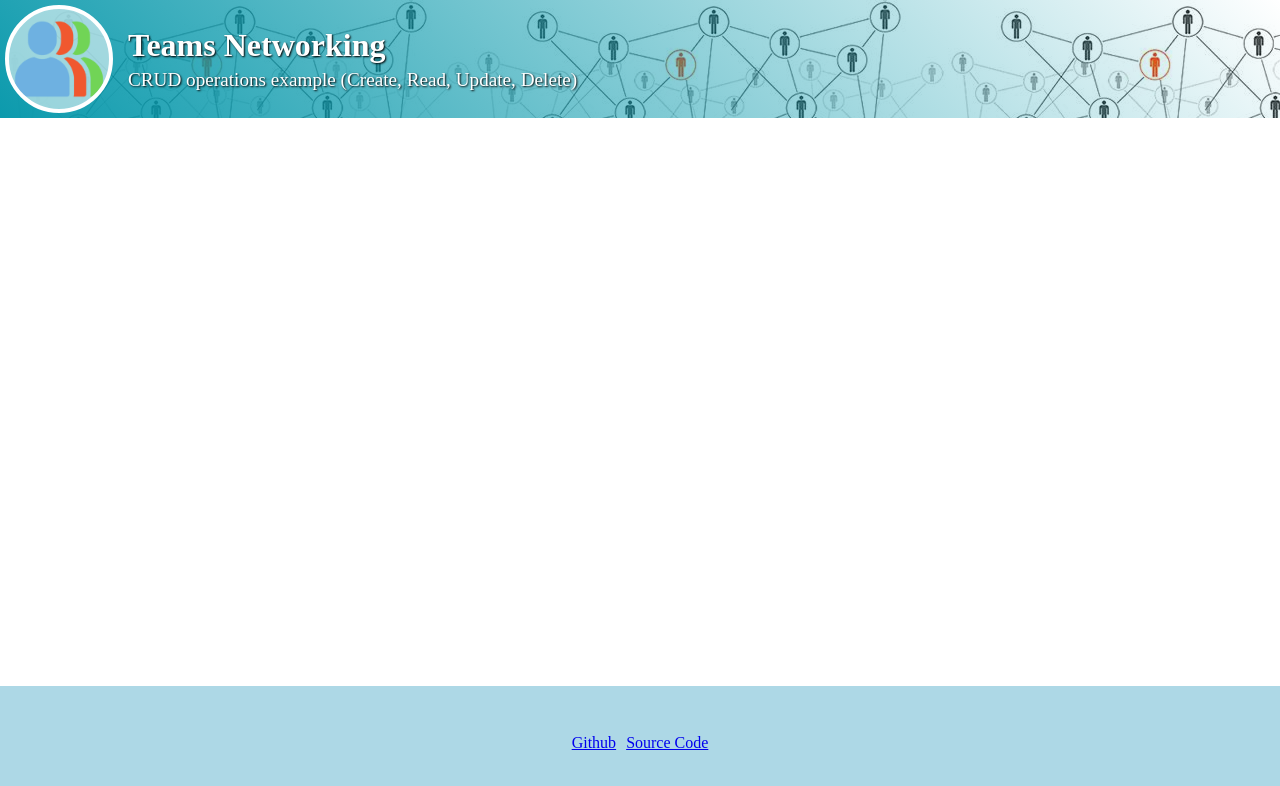
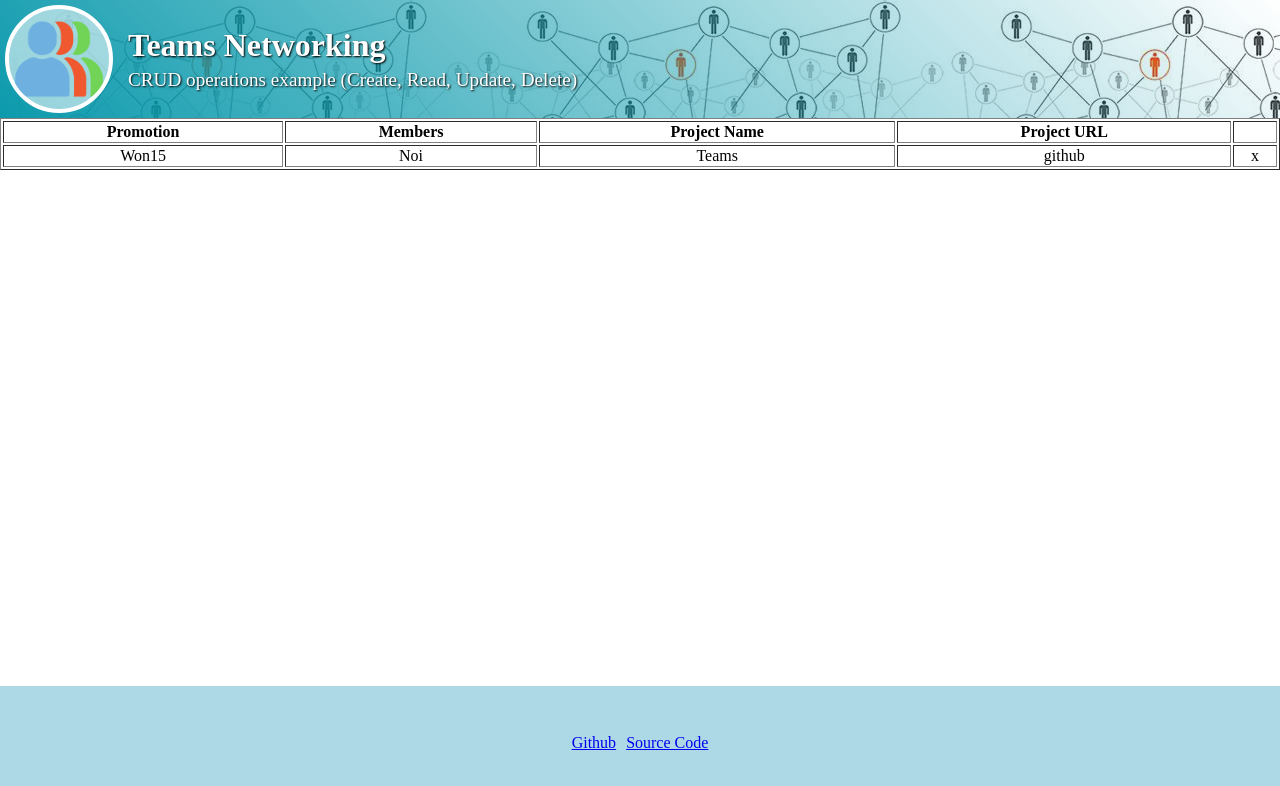
Before and after one commit to eduard96c/teams-networking, a website built with webpack: page src/index.html in a window 1280 px wide. Built offline with nearby package versions, Linux system fonts and the light colour scheme.

Commit message:
static table

```diff
--- a/src/index.html
+++ b/src/index.html
@@ -17,7 +17,29 @@
         </div>
       </div>
     </header>
-    <section id="main"></section>
+    <section id="main">
+      <table border="1">
+        <thead>
+          <tr>
+            <th>Promotion</th>
+            <th>Members</th>
+            <th>Project Name</th>
+            <th>Project URL</th>
+            <th></th>
+          </tr>
+        </thead>
+        <tbody>
+          <tr>
+            <td>Won15</td>
+            <td>Noi</td>
+            <td>Teams</td>
+            <td>github</td>
+            <td>x</td>
+          </tr>
+        </tbody>
+        <tfoot></tfoot>
+      </table>
+    </section>
     <footer>
       <a href="#">Github</a>
       <a href="#">Source Code</a>
--- a/src/style.css
+++ b/src/style.css
@@ -55,3 +55,7 @@ footer {
 footer a {
   padding: 5px;
 }
+table {
+  width: 100%;
+  text-align: center;
+}
```
